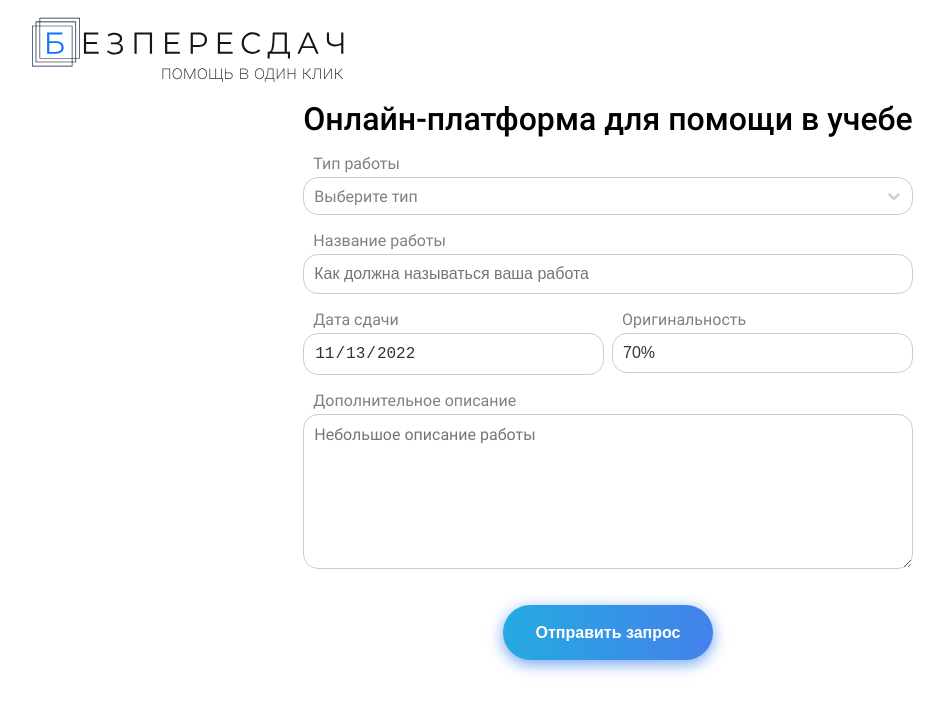
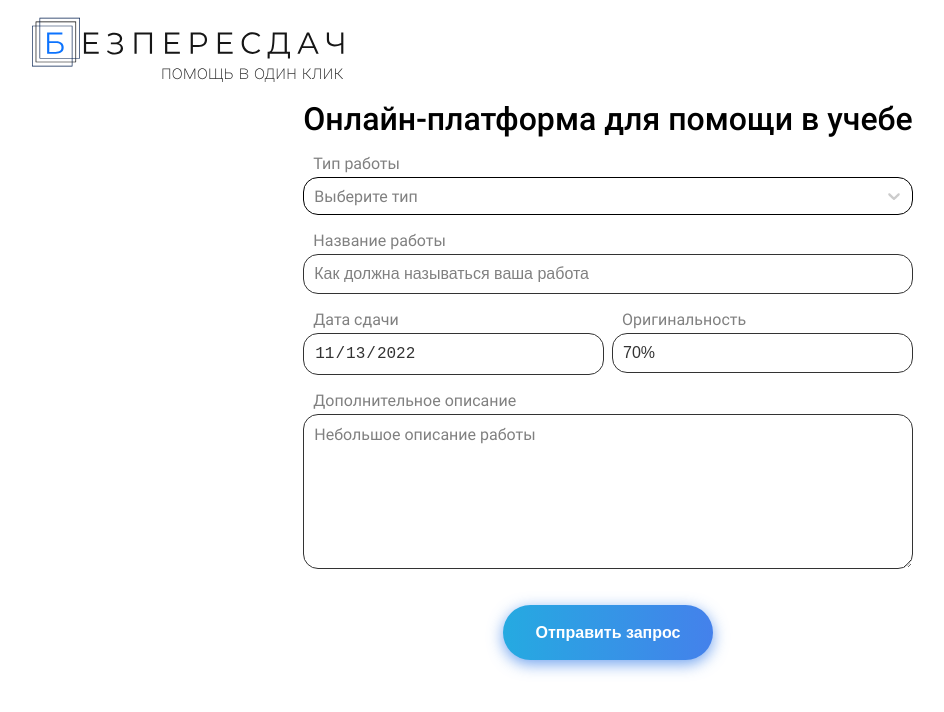
Before and after one commit to bezperesdach/bezperesdach_frontend, a Next.js app: page / in a window 1280 px wide. Shown: the top 712 px of the page, without its empty margins (32-976 px from the left). Built offline with nearby package versions, Linux system fonts and the light colour scheme.

Commit message:
style: input border color black

```diff
--- a/components/hero/components/project-type-field/project-type-field.tsx
+++ b/components/hero/components/project-type-field/project-type-field.tsx
@@ -3,17 +3,20 @@ import { FieldProps } from "formik";
 import Select from "react-select";
 import { Options, OnChangeValue, StylesConfig } from "react-select";
 
-const customControlStyles: React.CSSProperties = {
-  borderRadius: 0,
-};
-
 const selectStyle: StylesConfig<Option | Option[] | string, boolean> = {
+  control: (provided, state) => {
+    // none of react-select's styles are passed to <Control />
+    return {
+      ...provided,
+      borderColor: "#000",
+    };
+  },
   menu: (provided, state) => {
     // const { selectProps } = state;
 
     return {
       ...provided,
-      ...customControlStyles,
+      borderRadius: 0,
     };
   },
 };
--- a/components/hero/hero.module.css
+++ b/components/hero/hero.module.css
@@ -37,7 +37,7 @@
   -ms-flex-align: center;
   align-items: center;
   background-color: hsl(0, 0%, 100%);
-  border-color: hsl(0, 0%, 80%);
+  border-color: hsl(0, 0%, 20%);
   border-radius: 15px;
   border-style: solid;
   border-width: 1px;
@@ -81,6 +81,18 @@
   min-height: inherit;
 }
 
+.input::placeholder {
+  color: hsl(0, 0%, 50%);
+}
+
+.input:-ms-input-placeholder {
+  color: hsl(0, 0%, 50%);
+}
+
+.input::-ms-input-placeholder {
+  color: hsl(0, 0%, 50%);
+}
+
 .error-label {
   color: rgb(187, 62, 62);
   padding-left: 10px;
```
